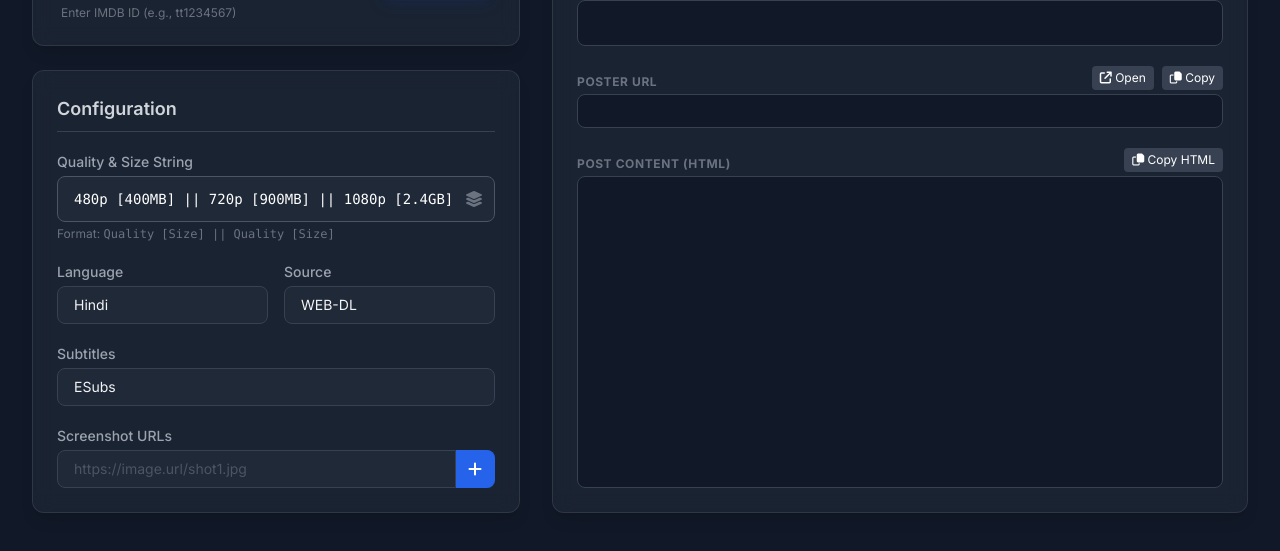
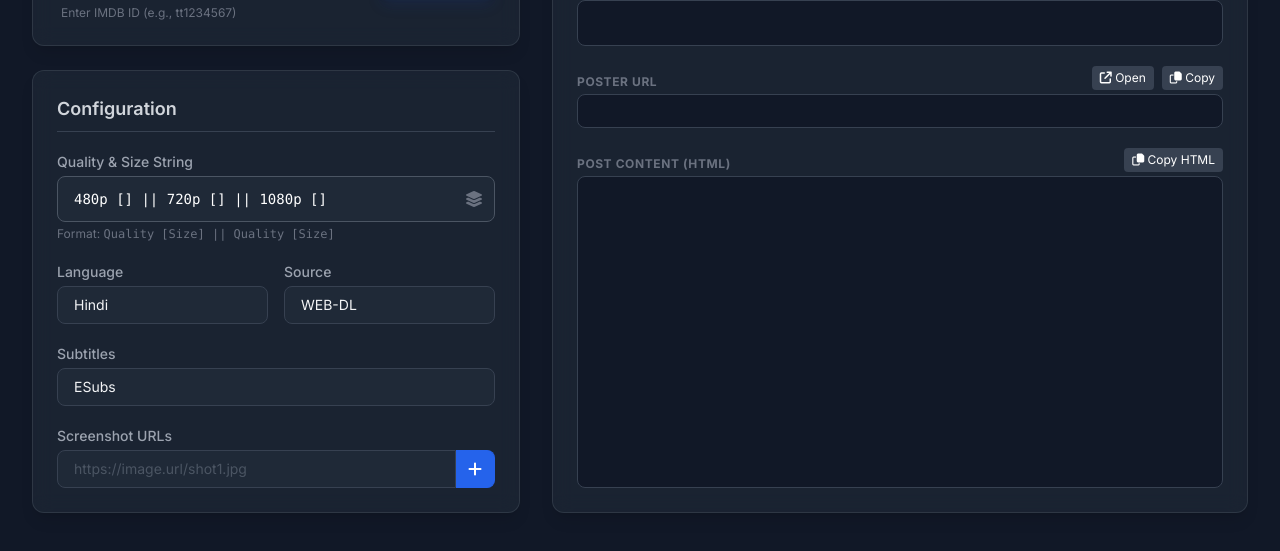
Before and after one commit to smartwork032/dfimdb, a plain HTML site: page imdb/index.html in a window 1280 px wide. Shown: the part 219-770 px from the top of the page. Drawn offline with nearby package versions, Linux system fonts and the light colour scheme.

Commit message:
Update index.html

```diff
--- a/imdb/index.html
+++ b/imdb/index.html
@@ -101,8 +101,8 @@
                         <div class="relative">
                             <input type="text" id="quality_size"
                                 class="w-full px-4 py-3 bg-gray-800 border border-gray-600 rounded-lg focus:ring-2 focus:ring-purple-500 outline-none transition text-white font-mono text-sm"
-                                placeholder="480p [] || 720p [] || 1080p []"
-                                value="480p [400MB] || 720p [900MB] || 1080p [2.4GB]">
+                                placeholder="480p [400MB] || 720p [900MB] || 1080p [2.4GB]"
+                                value="480p [] || 720p [] || 1080p []">
                             <div class="absolute inset-y-0 right-0 pr-3 flex items-center pointer-events-none">
                                 <i class="fa-solid fa-layer-group text-gray-500"></i>
                             </div>
```
